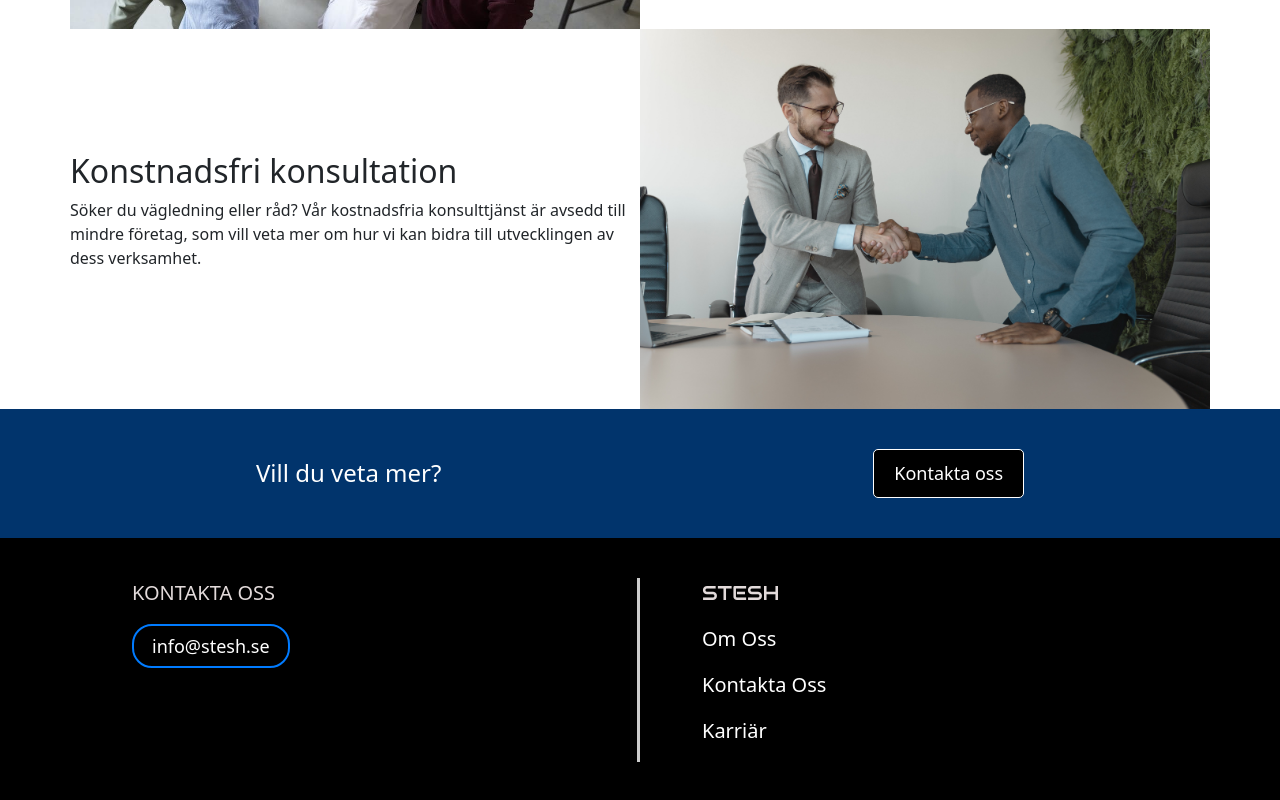
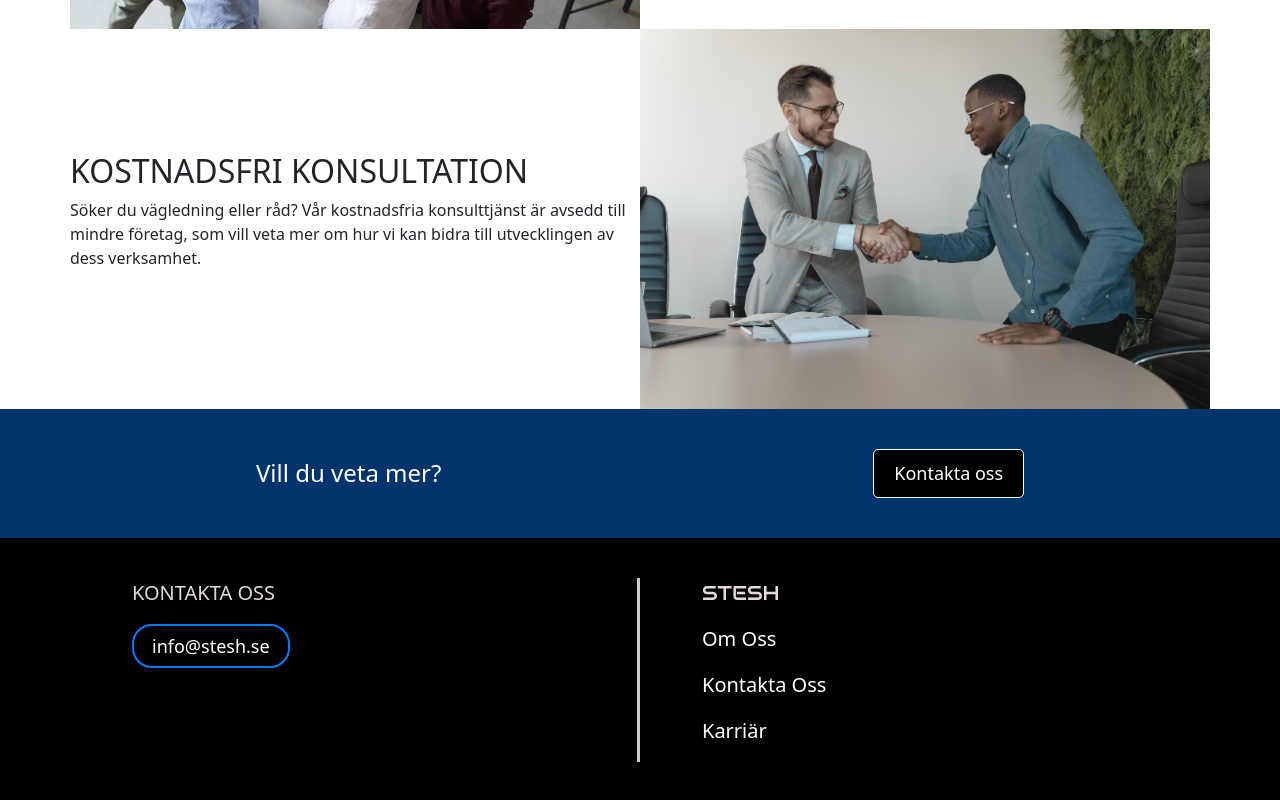
Before and after one commit to nataliemajadixon/stesh, a React (Create React App) app: page / in a window 1280 px wide. Shown: the part 2023-2823 px from the top of the page. Built offline with nearby package versions, Linux system fonts and the light colour scheme; a web font is replaced by a local one.

Commit message:
Update Home.jsx
Captial letters free consultation

```diff
--- a/src/components/Home/Home.jsx
+++ b/src/components/Home/Home.jsx
@@ -130,7 +130,7 @@ Vi formar morgondagens digitala landskap och bygger en framtidsklar infrastruktu
     <div className="row">
       <div className="col-md-6 d-flex align-items-center custompadding">
         <div className="text-column">
-          <h2>Konstnadsfri konsultation</h2>
+          <h2>KOSTNADSFRI KONSULTATION</h2>
           <p>
 
 Söker du vägledning eller råd? Vår kostnadsfria konsulttjänst är avsedd till mindre företag, som vill veta mer om hur vi kan bidra till utvecklingen av dess verksamhet.         </p>
```
